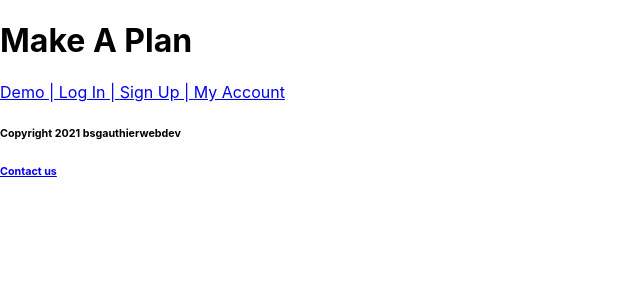
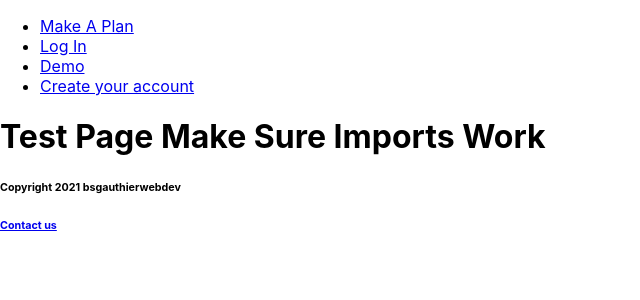
Before and after one commit to BsgauthierWebDev/make-a-plan, a React (Create React App) app: page /test in a window 1280 px wide. Shown: the top 300 px of the page, without its empty margins (0-640 px from the left). Built offline with nearby package versions, Linux system fonts and the light colour scheme; no server answers.

Commit message:
Changing display of the page

```diff
--- a/src/components/AddProject/AddProject.js
+++ b/src/components/AddProject/AddProject.js
@@ -94,7 +94,7 @@ class AddProject extends Component {
         })
             .then(resProject => {
             this.context.addProject(resProject)
-            this.props.history.push('/user/my-projects')
+            this.props.history.push('/user/projects')
             })
             .catch(error => {
                 console.error('add project', {error})
@@ -141,7 +141,7 @@ class AddProject extends Component {
     }
 
     handleClickCancel = () => {
-        this.props.history.push('/user/my-projects')
+        this.props.history.push('/user/projects')
     };
 
 
--- a/src/components/App/App.js
+++ b/src/components/App/App.js
@@ -6,8 +6,13 @@ import SignUp from '../SignUp/SignUp';
 import DemoProject from '../DemoProject/DemoProject';
 import ContactUs from '../ContactUs/ContactUs';
 import Dashboard from '../Dashboard/Dashboard';
+import TestPage from '../TestPage/TestPage';
+import DashboardMain from '../DashboardMain/DashboardMain';
+import Context from '../../context';
+import NavBar from '../NavBar/NavBar';
 
 class App extends Component {
+  static contextType = Context
 
   renderMainRoutes() {
     return (
@@ -36,6 +41,10 @@ class App extends Component {
           path = '/contact'
           component = {ContactUs}
         />
+        <Route
+          path = '/test'
+          component = {TestPage}
+        />
       </>
     )
   }
@@ -43,15 +52,18 @@ class App extends Component {
   render() {
     return (
       <div className = 'App'>
-        <header className = 'App__header'>
+        <NavBar />
+        {/* <header className = 'App__header'>
           <h1>Make A Plan</h1>
           <nav>
             <Link to = 'demo'>Demo | </Link>
             <Link to = '/log-in'>Log In | </Link>
             <Link to = '/sign-up'>Sign Up | </Link>
-            <Link to = '/user'>My Account</Link>
+            <Link to = '/user'>My Account | </Link>
+            <Link to = '/contact'>Contact Us |</Link>
+            <Link to = '/test'>Test Page | </Link>
           </nav>
-        </header>
+        </header> */}
         <main className = 'App__main'>
           {this.renderMainRoutes()}
         </main>
--- a/src/components/Project/Project.js
+++ b/src/components/Project/Project.js
@@ -37,12 +37,12 @@ export default class Project extends React.Component {
     render() {
         const {name, id, modified} = this.props
         if (!this.props.id) {
-            return <Redirect to = '/user/my-projects' />
+            return <Redirect to = '/user/projects' />
         }
         return (
             <div className = 'Project'>
                 <h2 className = 'Project__title'>
-                    <Link to = {`/user/my-projects/${id}`}>
+                    <Link to = {`/user/projects/${id}`}>
                         {name}
                     </Link>
                 </h2>
--- a/src/components/ProjectPageMain/ProjectPageMain.js
+++ b/src/components/ProjectPageMain/ProjectPageMain.js
@@ -11,7 +11,7 @@ export default class ProjectPageMain extends React.Component {
     static contextType = ApiContext
 
     handleDeleteProject = projectId => {
-        this.props.history.push('/my-projects')
+        this.props.history.push('/projects')
     }
 
     render() {
--- /dev/null
+++ b/src/components/TestPage/TestPage.js
@@ -0,0 +1,11 @@
+import React from 'react';
+
+export default class TestPage extends React.Component {
+    render() {
+        return (
+            <div>
+                <h1>Test Page Make Sure Imports Work</h1>
+            </div>
+        )
+    }
+}
--- a/src/context.js
+++ b/src/context.js
@@ -2,8 +2,13 @@ import React, {Component} from 'react';
 
 const Context = React.createContext({
     projects: [],
+    materials: [],
+    steps: [],
     isLoggedIn: false,
-    addProject: () => {}
+    setProjectList: () => [],
+    addProject: () => {},
+    deleteProject: () => [],
+    handleLog: () => []
 })
 
 export default Context
```
